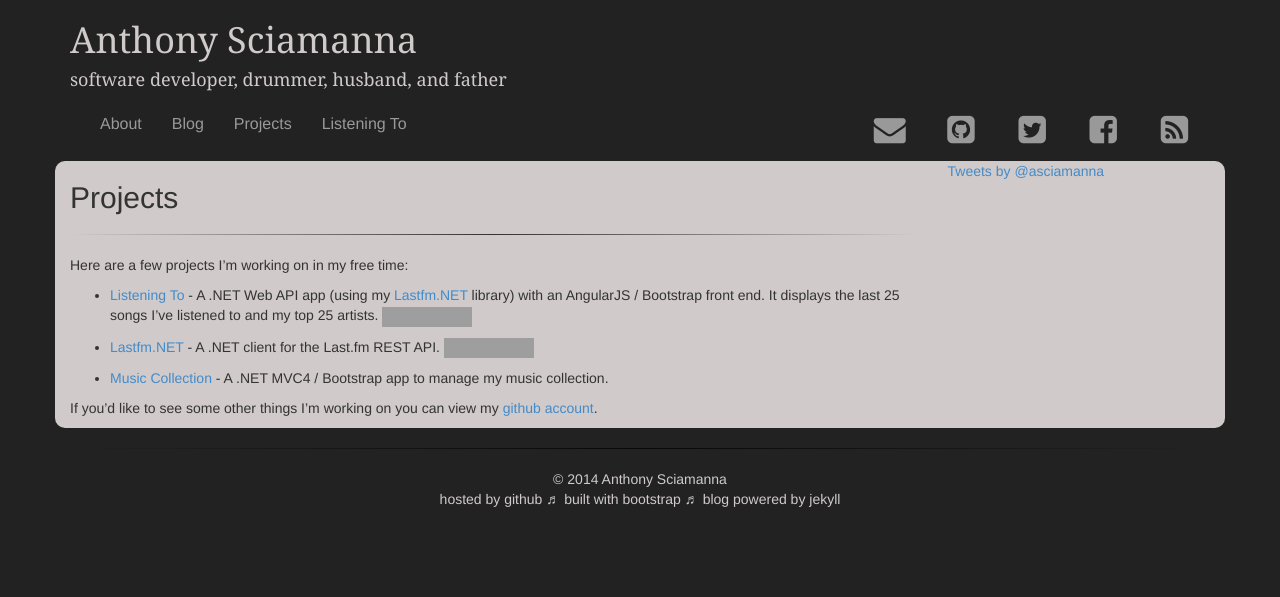
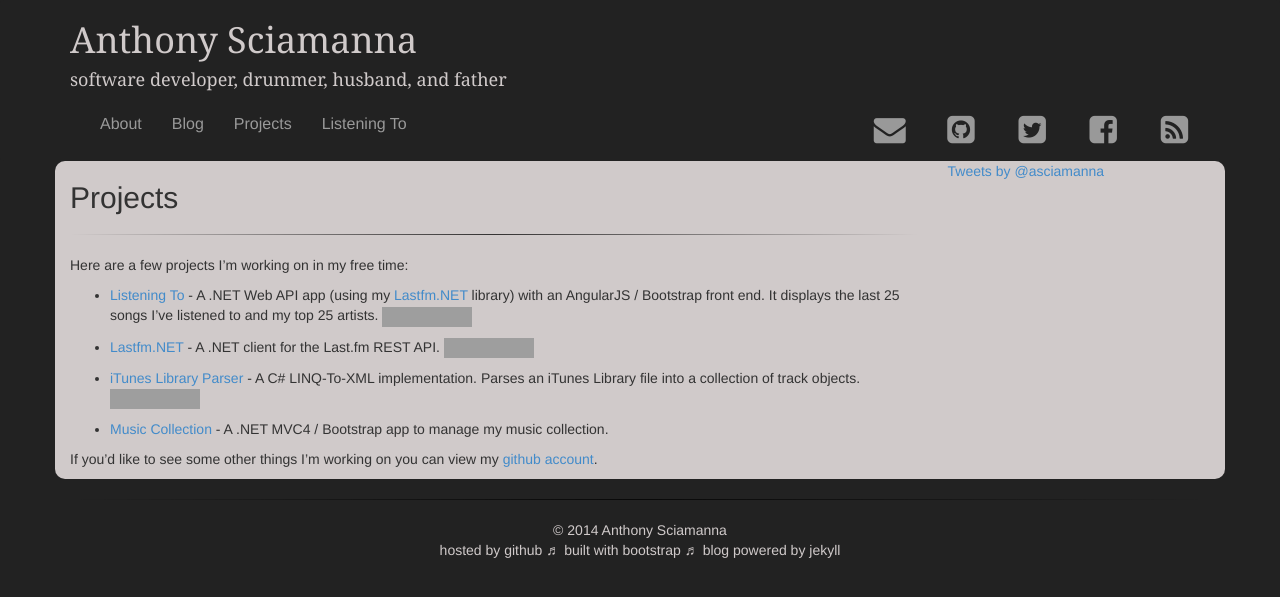
Before and after one commit to asciamanna/asciamanna.github.io, a Jekyll site: the page built from projects.md, in a window 1280 px wide. Shown: the top 597 px of the page. Built offline with Jekyll 4.4.1, drawn with Linux system fonts in a browser that asks for light colours; nearby versions of some CDN libraries; comment, search, counter and statistics services are not loaded; grey boxes are pictures that could not be loaded.

Commit message:
updating projects page to include itunes library parser project and CI build status badge

```diff
--- a/projects.md
+++ b/projects.md
@@ -17,6 +17,8 @@ to and my top 25 artists.
 the Last.fm REST API.
 <a href='https://ci.appveyor.com/project/asciamanna/lastfmclient'><img src='https://ci.appveyor.com/api/projects/status/e703ayk1nydyngqm' /></a>
 
+* [iTunes Library Parser](https://www.github.com/asciamanna/iTunesLibraryParser) - A C# LINQ-To-XML implementation. Parses an iTunes Library file into a collection of track objects. <a href='https://ci.appveyor.com/project/asciamanna/ituneslibraryparser'><img src='https://ci.appveyor.com/api/projects/status/tsebsc61mqylaejq' /></a>
+
 * [Music Collection](http://musiccollection.apphb.com) - A .NET MVC4 / Bootstrap app to manage my music collection.
 
  If you'd like to see some other things I'm working on you
```
